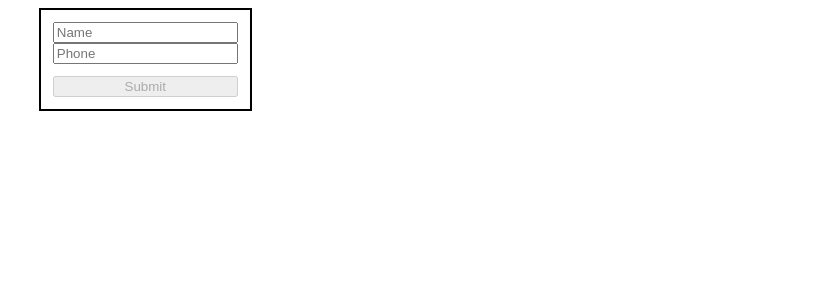
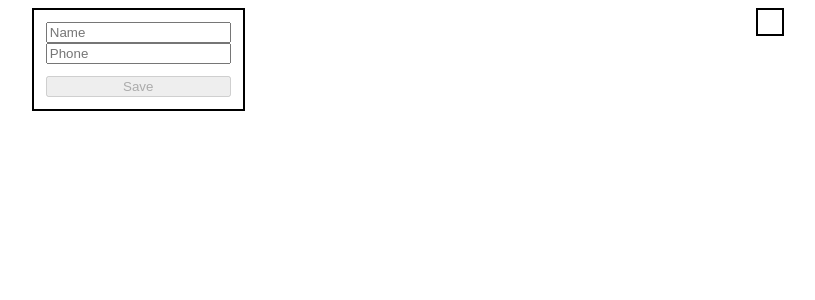
Before and after one commit to HolyMelonSeed/SimpleUserFormApp, an Angular app: page / in a window 1280 px wide. Shown: the top 300 px of the page, without its empty margins (232-1047 px from the left). Built offline with nearby package versions, Linux system fonts and the light colour scheme.

Commit message:
Small final style touchups

```diff
--- a/src/app/components/user-form/user-form.html
+++ b/src/app/components/user-form/user-form.html
@@ -1,5 +1,5 @@
 <form [formGroup]="userForm" (ngSubmit)="OnSubmit()">
     <input name="name" placeholder="Name" formControlName="name">
     <input name="phone" placeholder="Phone" formControlName="phone">
-    <button type="submit" [disabled]="!userForm.valid">Submit</button>
+    <button type="submit" [disabled]="!userForm.valid">Save</button>
 </form>
--- a/src/app/components/user-list/user-list-item/user-list-item.scss
+++ b/src/app/components/user-list/user-list-item/user-list-item.scss
@@ -4,6 +4,10 @@ div {
     justify-content: space-between;
 }
 
+p {
+    height: fit-content;
+}
+
 button {
     height: fit-content;
     margin-left: 12px;
--- a/src/app/components/user-list/user-list.html
+++ b/src/app/components/user-list/user-list.html
@@ -1,5 +1,7 @@
+<div class="list">
 @for (user of usersSignal(); track $index) {
 <div [ngClass]="{ 'highlight': checkFibonacci($index) }">
   <app-user-list-item [userInputSignal]="user"></app-user-list-item>
 </div>
 }
+</div>
--- a/src/app/components/user-list/user-list.scss
+++ b/src/app/components/user-list/user-list.scss
@@ -1,8 +1,10 @@
-div {
+.list {
+    padding: 12px;
     border: 2px solid black;
-    padding: 12px;
 }
 
 .highlight {
-    background-color: green
+    color: green;
+    font-weight: bold;
+    margin-top: 12px;
 }
```
